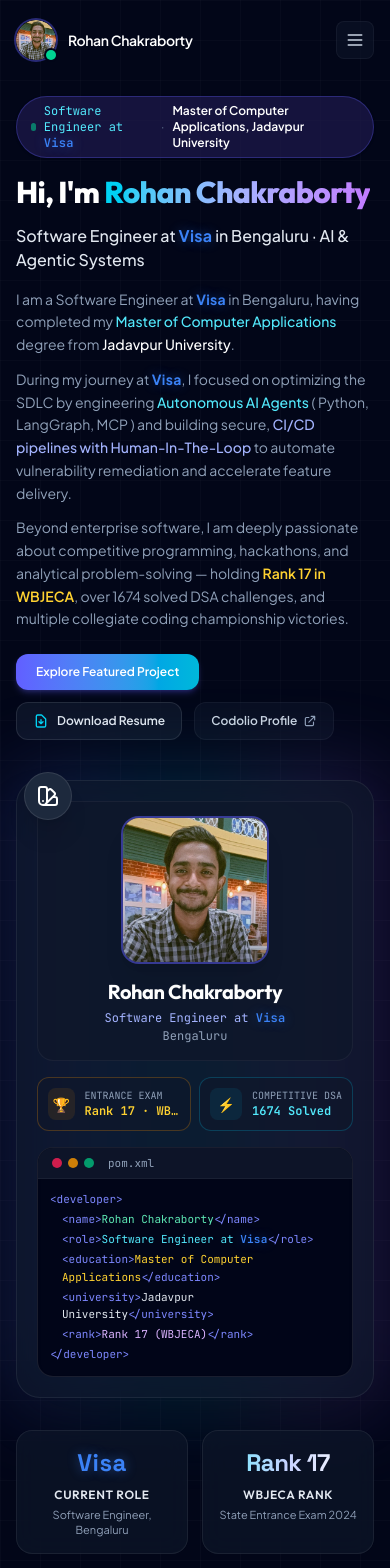
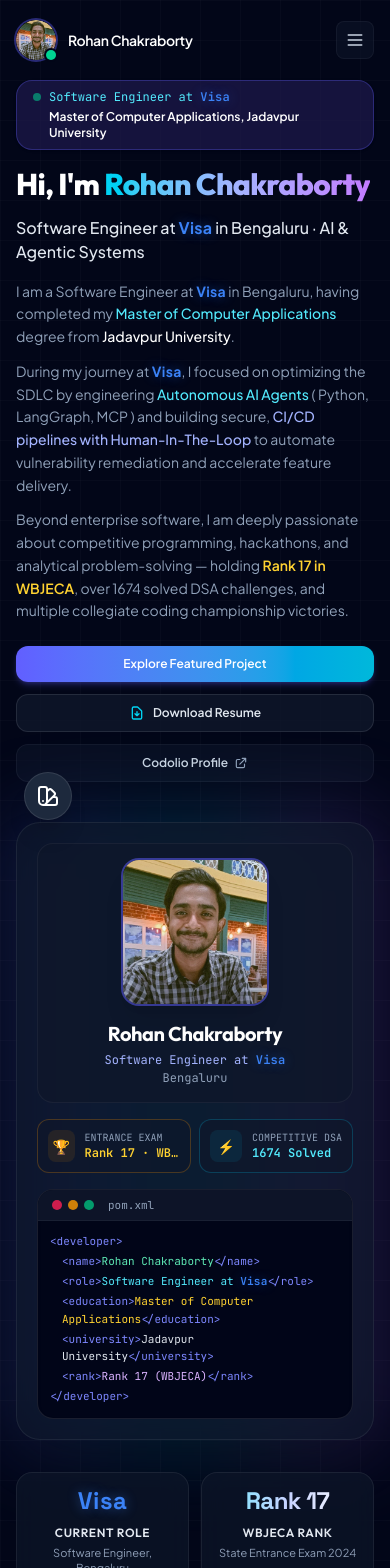
Before and after one commit to rohannc/My_Portfolio, a Vue app: page / in a window 390 px wide. Shown: the top 1568 px of the page. Built offline with nearby package versions, Linux system fonts and the light colour scheme.

Commit message:
fix: Mobile view styling tweaks for About, Experience, and Skills components

```diff
--- a/src/components/AboutMe.vue
+++ b/src/components/AboutMe.vue
@@ -19,18 +19,20 @@
 </script>
 
 <template>
-  <section id="about" class="scroll-mt-20 relative pt-24 pb-12 md:pt-32 md:pb-14 overflow-hidden bg-mesh bg-grid">
+  <section id="about" class="scroll-mt-20 relative pt-20 pb-10 sm:pt-32 sm:pb-14 overflow-hidden bg-mesh bg-grid">
     <div class="max-w-7xl mx-auto px-4 sm:px-6 lg:px-8">
       <!-- Top Hero Section -->
       <div class="grid grid-cols-1 lg:grid-cols-12 gap-10 lg:gap-8 items-center">
         <!-- Left: Text & Pitch -->
         <div class="lg:col-span-7 flex flex-col items-start text-left">
           <!-- Role & Status Pill: Reversed Fonts -->
-          <div class="inline-flex items-center gap-2 px-3.5 py-1.5 rounded-full bg-indigo-950/70 border border-indigo-500/30 text-xs mb-4 shadow-sm">
-            <span class="w-2 h-2 rounded-full bg-emerald-400 animate-pulse"></span>
-            <span class="font-mono text-cyan-300">Software Engineer at <span class="visa-highlight">Visa</span></span>
-            <span class="text-slate-500">·</span>
-            <span class="font-sans font-semibold text-white">Master of Computer Applications, Jadavpur University</span>
+          <div class="inline-flex flex-col sm:flex-row items-start sm:items-center gap-1 sm:gap-2 px-4 py-2 sm:px-3.5 sm:py-1.5 rounded-2xl sm:rounded-full bg-indigo-950/70 border border-indigo-500/30 text-xs mb-4 shadow-sm">
+            <div class="flex items-center gap-2">
+              <span class="w-2 h-2 rounded-full bg-emerald-400 animate-pulse flex-shrink-0"></span>
+              <span class="font-mono text-cyan-300">Software Engineer at <span class="visa-highlight">Visa</span></span>
+              <span class="text-slate-500 hidden sm:inline">·</span>
+            </div>
+            <span class="font-sans font-semibold text-white sm:pl-0 pl-4">Master of Computer Applications, Jadavpur University</span>
           </div>
 
           <!-- Headline -->
@@ -56,10 +58,10 @@
           </div>
 
           <!-- CTAs -->
-          <div class="flex flex-wrap items-center gap-3 w-full sm:w-auto">
+          <div class="flex flex-col sm:flex-row items-stretch sm:items-center gap-3 w-full sm:w-auto">
             <a
               href="#projects"
-              class="inline-flex items-center justify-center px-5 py-2.5 rounded-xl font-semibold text-xs sm:text-sm text-white bg-gradient-to-r from-indigo-500 to-cyan-500 hover:from-indigo-600 hover:to-cyan-600 transition-all duration-200 shadow-md shadow-indigo-500/25"
+              class="inline-flex items-center justify-center w-full sm:w-auto px-5 py-2.5 rounded-xl font-semibold text-xs sm:text-sm text-white bg-gradient-to-r from-indigo-500 to-cyan-500 hover:from-indigo-600 hover:to-cyan-600 transition-all duration-200 shadow-md shadow-indigo-500/25"
             >
               Explore Featured Project
             </a>
@@ -67,7 +69,7 @@
             <button
               @click="downloadResume"
               type="button"
-              class="inline-flex items-center justify-center px-4 py-2.5 rounded-xl font-semibold text-xs sm:text-sm text-slate-200 bg-slate-900/80 hover:bg-slate-800 border border-white/10 hover:border-indigo-500/40 transition-all duration-200"
+              class="inline-flex items-center justify-center w-full sm:w-auto px-4 py-2.5 rounded-xl font-semibold text-xs sm:text-sm text-slate-200 bg-slate-900/80 hover:bg-slate-800 border border-white/10 hover:border-indigo-500/40 transition-all duration-200"
             >
               <svg class="mr-2 w-4 h-4 text-cyan-400" fill="none" stroke="currentColor" viewBox="0 0 24 24">
                 <path stroke-linecap="round" stroke-linejoin="round" stroke-width="2" d="M12 10v6m0 0l-3-3m3 3l3-3m2 8H7a2 2 0 01-2-2V5a2 2 0 012-2h5.586a1 1 0 01.707.293l5.414 5.414a1 1 0 01.293.707V19a2 2 0 01-2 2z"/>
@@ -78,7 +80,7 @@
             <button
               @click="openCodolio"
               type="button"
-              class="inline-flex items-center justify-center px-4 py-2.5 rounded-xl font-semibold text-xs sm:text-sm text-slate-300 bg-slate-900/50 hover:bg-slate-800 border border-white/5 hover:border-white/20 transition-all duration-200"
+              class="inline-flex items-center justify-center w-full sm:w-auto px-4 py-2.5 rounded-xl font-semibold text-xs sm:text-sm text-slate-300 bg-slate-900/50 hover:bg-slate-800 border border-white/5 hover:border-white/20 transition-all duration-200"
               title="View Codolio Profile"
             >
               <span>Codolio Profile</span>
@@ -182,11 +184,11 @@
       </div>
 
       <!-- Quick Stats Counter Grid: Sleek modern font styling -->
-      <div class="mt-8 grid grid-cols-2 lg:grid-cols-4 gap-3.5">
+      <div class="mt-8 grid grid-cols-2 lg:grid-cols-4 gap-3 sm:gap-3.5">
         <div
           v-for="stat in personalInfo.stats"
           :key="stat.label"
-          class="glass-card glass-card-hover rounded-2xl p-4 sm:p-5 text-center sm:text-left border border-white/5 hover:border-cyan-500/30 transition-all duration-300"
+          class="glass-card glass-card-hover rounded-2xl p-3 sm:p-5 text-center sm:text-left border border-white/5 hover:border-cyan-500/30 transition-all duration-300"
         >
           <span
             class="font-space text-2xl sm:text-3xl font-bold tracking-tight block"
--- a/src/components/Achievements.vue
+++ b/src/components/Achievements.vue
@@ -20,7 +20,7 @@
 </script>
 
 <template>
-  <section id="achievements" class="scroll-mt-20 py-14 relative border-t border-white/5">
+  <section id="achievements" class="scroll-mt-20 py-10 sm:py-14 relative border-t border-white/5">
     <div class="max-w-7xl mx-auto px-4 sm:px-6 lg:px-8">
       <!-- Section Header -->
       <div class="text-center max-w-2xl mx-auto mb-8">
--- a/src/components/ContactMe.vue
+++ b/src/components/ContactMe.vue
@@ -70,7 +70,7 @@
 </script>
 
 <template>
-  <section id="contact" class="scroll-mt-20 py-14 relative border-t border-white/5">
+  <section id="contact" class="scroll-mt-20 py-10 sm:py-14 relative border-t border-white/5">
     <div class="max-w-7xl mx-auto px-4 sm:px-6 lg:px-8">
       <!-- Section Header -->
       <div class="text-center max-w-2xl mx-auto mb-8">
--- a/src/components/Education.vue
+++ b/src/components/Education.vue
@@ -30,7 +30,7 @@
 </script>
 
 <template>
-  <section id="education" class="scroll-mt-20 py-16 relative border-t border-white/5 bg-slate-950/40">
+  <section id="education" class="scroll-mt-20 py-10 sm:py-16 relative border-t border-white/5 bg-slate-950/40">
     <div class="max-w-4xl mx-auto px-4 sm:px-6 lg:px-8">
       <!-- Section Header -->
       <div class="text-center max-w-2xl mx-auto mb-10">
--- a/src/components/GitHubHeatmap.vue
+++ b/src/components/GitHubHeatmap.vue
@@ -4,7 +4,7 @@
 </script>
 
 <template>
-  <section id="heatmap" class="max-w-6xl mx-auto px-4 sm:px-6 lg:px-8 pb-16">
+  <section id="heatmap" class="max-w-6xl mx-auto px-4 sm:px-6 lg:px-8 pb-10 sm:pb-16">
     <div class="glass-card rounded-3xl p-6 sm:p-8 border border-white/5 relative overflow-hidden group">
       <!-- Ambient Glow -->
       <div class="absolute -inset-x-20 -top-20 bg-cyan-500/10 blur-[100px] rounded-full h-64 pointer-events-none transition-opacity group-hover:opacity-100 opacity-50"></div>
@@ -20,7 +20,7 @@
             </h3>
             <p class="text-sm text-slate-400">A visual overview of my coding activity and commits over the past year. <span class="text-cyan-400">Darker shades indicate more activity.</span></p>
           </div>
-          <div class="flex items-center gap-2 px-4 py-2 rounded-xl bg-cyan-500/10 border border-cyan-500/20 w-fit">
+          <div class="flex items-center justify-center sm:justify-start gap-2 px-4 py-2 rounded-xl bg-cyan-500/10 border border-cyan-500/20 w-full sm:w-fit">
             <span class="w-2 h-2 rounded-full bg-cyan-400 animate-pulse"></span>
             <span class="text-sm font-semibold text-cyan-300">{{ codolioStats.activeDays || '682' }} Active Days</span>
             <span class="text-xs text-slate-400 font-mono">(Codolio)</span>
--- a/src/components/Project.vue
+++ b/src/components/Project.vue
@@ -23,7 +23,7 @@
 </script>
 
 <template>
-  <section id="projects" class="scroll-mt-20 py-14 relative border-t border-white/5 bg-slate-950/60">
+  <section id="projects" class="scroll-mt-20 py-10 sm:py-14 relative border-t border-white/5 bg-slate-950/60">
     <div class="max-w-7xl mx-auto px-4 sm:px-6 lg:px-8">
       <!-- Section Header -->
       <div class="text-center max-w-2xl mx-auto mb-8">
```
Also changed, not shown: src/components/Experience.vue (+5 -5 lines), src/components/Skills.vue (+4 -4 lines).
